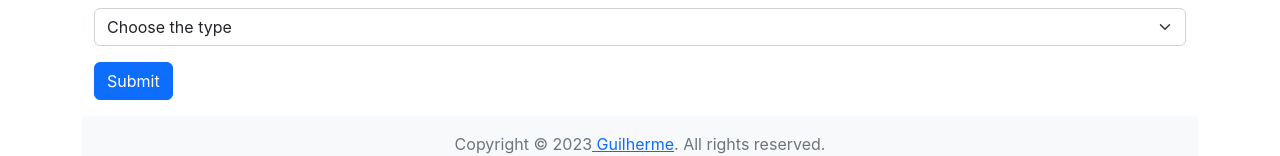
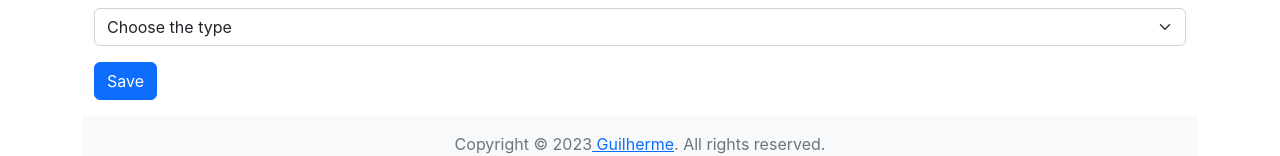
Before and after one commit to guilhermepereira25/php-full-stack-app, a React (Create React App) app in the folder frontend/: page /add in a window 1280 px wide. Shown: the part 290-446 px from the top of the page. Built offline with nearby package versions, Linux system fonts and the light colour scheme.

Commit message:
front adjusts to passing test

```diff
--- a/frontend/src/components/Card/Card.jsx
+++ b/frontend/src/components/Card/Card.jsx
@@ -25,8 +25,6 @@ export default function Card(props) {
     const [ids, setIds] = useState([])
 
     const handleMassDelete = (id) => {
-        console.log(ids)
-
         if (ids.includes(id)) {
             setIds(ids.filter(item => item !== id))
         } else {
--- a/frontend/src/pages/Add/Create.jsx
+++ b/frontend/src/pages/Add/Create.jsx
@@ -124,7 +124,7 @@ function MyForm(props) {
 
     return (
             <div className={"container"}>
-                <form action={props.action} method="POST" onSubmit={(event) => handleSubmit(event)}>
+                <form action={props.action} id={"product-form"} method="POST" onSubmit={(event) => handleSubmit(event)}>
                     <div className="mb-3">
                         <Input name={"sku"} id={"sku"} type={"text"} value={formData.sku} onchange={handleChange} labelText={"SKU (unique)"} />
 
@@ -142,7 +142,7 @@ function MyForm(props) {
 
                         {renderComponent()}
 
-                        <button type={"submit"} className={"btn btn-primary mt-3"}>Submit</button>
+                        <button type={"submit"} className={"btn btn-primary mt-3"}>Save</button>
                     </div>
                 </form>
             </div>
--- a/frontend/src/pages/Products/Products.jsx
+++ b/frontend/src/pages/Products/Products.jsx
@@ -30,8 +30,7 @@ function Products() {
 	}
 
 	const handleDeleteSelected = () => {
-
-		fetch(apiUrl.url.API_URL + '/delete', {
+		fetch(apiUrl.url.API_URL + '/api/products/delete', {
 				method: 'POST',
 				headers: {
 					'Content-Type': 'application/json'
```
